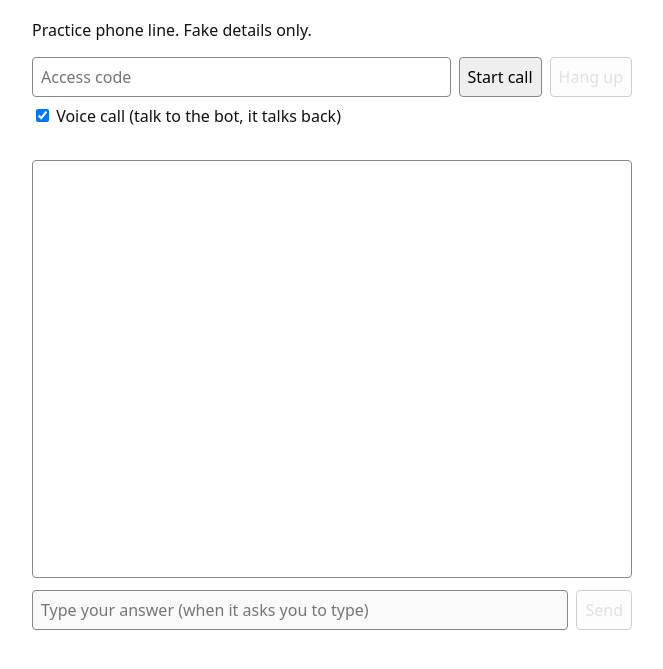
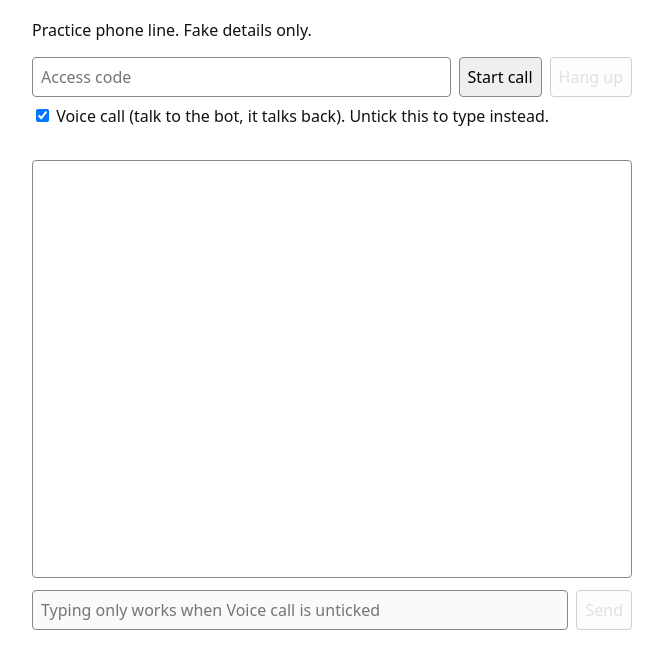
Before and after one commit to libyan11/garlicbread-sim, a plain HTML site: page index.html in a window 1280 px wide. Shown: the part 83-752 px from the top of the page, without its empty margins (308-971 px from the left). Drawn offline with Linux system fonts and the light colour scheme.

Commit message:
Page: say clearly that typing needs Voice call unticked
Co-Authored-By: Claude Sonnet 5.5 <noreply@anthropic.com>

```diff
--- a/index.html
+++ b/index.html
@@ -26,13 +26,13 @@
     <button id="call">Start call</button>
     <button id="hang" disabled>Hang up</button>
   </div>
-  <label><input type="checkbox" id="voice" checked> Voice call (talk to the bot, it talks back)</label>
+  <label><input type="checkbox" id="voice" checked> Voice call (talk to the bot, it talks back). Untick this to type instead.</label>
   <div id="status" role="status" aria-live="polite"></div>
 
   <div id="log" aria-live="polite"></div>
 
   <form id="reply" class="row" autocomplete="off">
-    <input id="text" class="grow" type="text" placeholder="Type your answer (when it asks you to type)" aria-label="Your answer" disabled>
+    <input id="text" class="grow" type="text" placeholder="Typing only works when Voice call is unticked" aria-label="Your answer" disabled>
     <button id="send" disabled>Send</button>
   </form>
 
```
